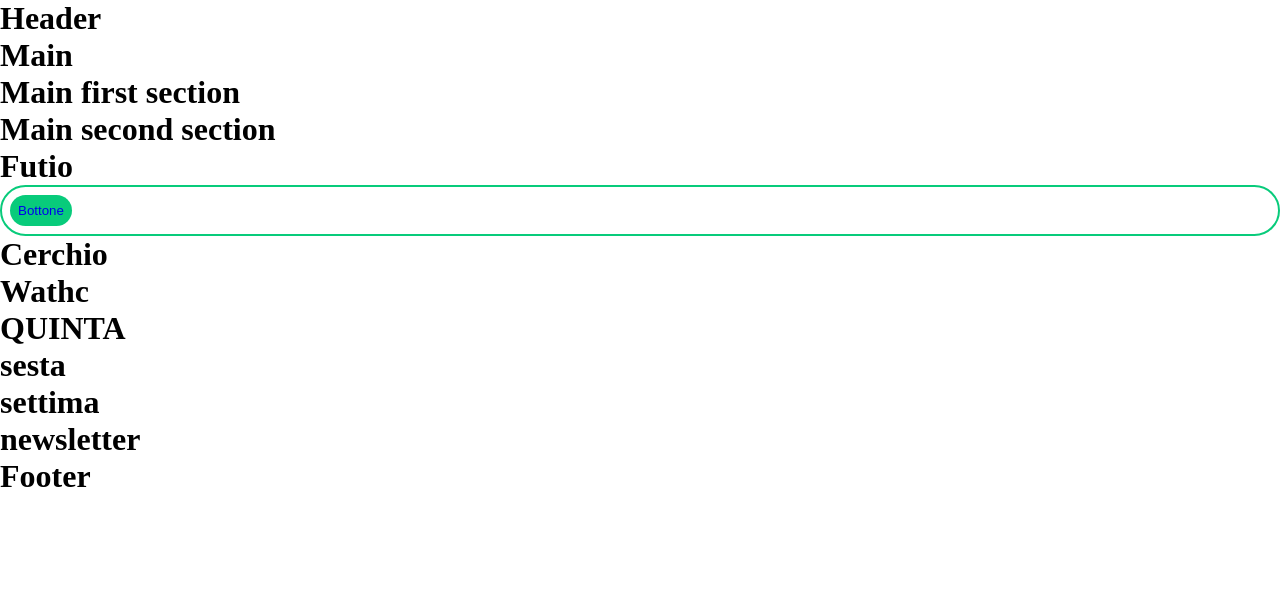
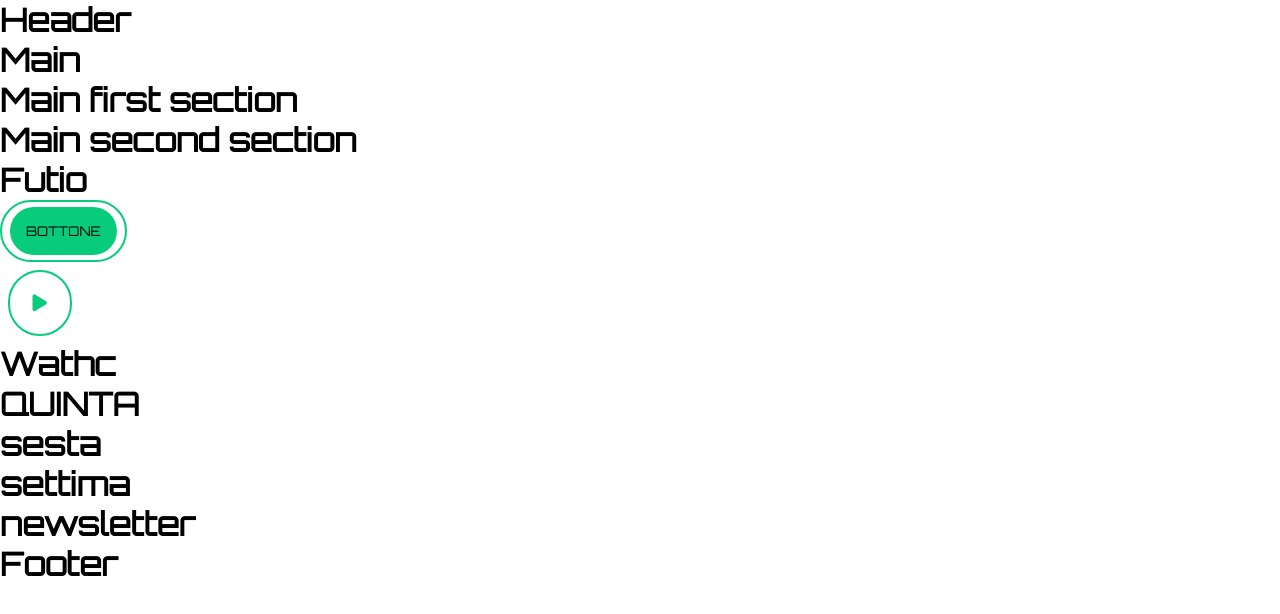
Before and after one commit to giordanofabrizii/proj-html-vuejs, a Vue app: page / in a window 1280 px wide. Shown: the top 614 px of the page. Built offline with nearby package versions, Linux system fonts and the light colour scheme.

Commit message:
Added button components

```diff
--- a/index.html
+++ b/index.html
@@ -6,6 +6,7 @@
     <meta name="viewport" content="width=device-width, initial-scale=1.0" />
     <title>Future of Esports</title>
     <link rel="stylesheet" href="./src/styles/general.scss">
+    <link rel="stylesheet" href="https://cdnjs.cloudflare.com/ajax/libs/font-awesome/6.5.2/css/all.min.css" integrity="sha512-SnH5WK+bZxgPHs44uWIX+LLJAJ9/2PkPKZ5QiAj6Ta86w+fsb2TkcmfRyVX3pBnMFcV7oQPJkl9QevSCWr3W6A==" crossorigin="anonymous" referrerpolicy="no-referrer" />
   </head>
   <body>
     <div id="app"></div>
--- a/src/App.vue
+++ b/src/App.vue
@@ -2,6 +2,7 @@
 import HeaderApp from './components/HeaderApp.vue';
 import MainApp from './components/MainApp.vue';
 import FooterApp from './components/FooterApp.vue';
+import "@fontsource/orbitron";
 
   export default{
     components:{
@@ -18,6 +19,8 @@ import FooterApp from './components/FooterApp.vue';
   <FooterApp/>
 </template>
 
-<style scoped>
-
+<style>
+*{
+  font-family: 'Orbitron';
+}
 </style>
--- a/src/components/ButtonApp.vue
+++ b/src/components/ButtonApp.vue
@@ -30,18 +30,32 @@ export default{
 @use '../styles/partials/variables' as *;
 
 .surround{
+    display: inline-block;
     border: 2px solid $green;
-    padding: .5rem;
+    transition: all .3s linear;
+    padding: .3rem .5rem;
     border-radius: 5rem;
-    display: flex;
-    align-items: center;
-    width: auto;
 
     button{
         border: none;
         background-color: $green;
-        padding: .5rem;
+        transition: all .3s linear;
+        padding: 1rem;
         border-radius: 5rem;
+
+        a{
+            color: $black;
+            text-transform: uppercase;
+            font-weight: 500;
+        }
+    }
+
+    &:hover{
+        border: 2px solid $light-green;
+
+        button{
+            background-color: $light-green;
+        }
     }
 }
 
--- a/src/components/CircleButtonApp.vue
+++ b/src/components/CircleButtonApp.vue
@@ -4,14 +4,64 @@ export default{
         return{
 
         }
+    },
+    props:{
+        url: {
+            type: String,
+            required: true
+        },
     }
 }
 </script>
 
 <template>
-    <h1>Cerchio</h1>
+    <div class="bttn-container">
+        <div class="surround">
+            <button>
+                <a :href="url">
+                    <i class="fa-solid fa-play"></i>
+                </a>
+            </button>
+        </div>
+    </div>
 </template>
 
-<style scoped>
+<style lang="scss" scoped>
+@use '../styles/partials/variables' as *;
+
+    .surround{
+    display: flex;
+    align-items: center;
+    border: 2px solid $green;
+    transition: all .3s linear;
+    margin: .5rem;
+    padding: .3rem .5rem;
+    border-radius: 5rem;
+    width: 4rem;
+    aspect-ratio: 1/1;
+    animation: border 2s linear infinite;
+
+    button{
+        // background-color: red;
+        border: none;
+        background-color: $white;
+        transition: all .3s linear;
+        padding: .9rem;
+        border-radius: 5rem;
+        display: flex;
+        align-items: center;
+        width: 3rem;
+        aspect-ratio: 1/1;
+
+            a{
+                color: $black;
+                text-transform: uppercase;
+                font-weight: 500;
+                font-size: 1.2rem;
+                color: $green;
+            }
+        }
+    }
+
 
 </style>
--- a/src/styles/partials/_variables.scss
+++ b/src/styles/partials/_variables.scss
@@ -1,5 +1,5 @@
 $green: #08cb7b;
-$light-green: #08cb7b;
+$light-green: #94cb53;
 $black: #000000;
 $gray: #ebebeb;
 $blue: #30405f;
```
